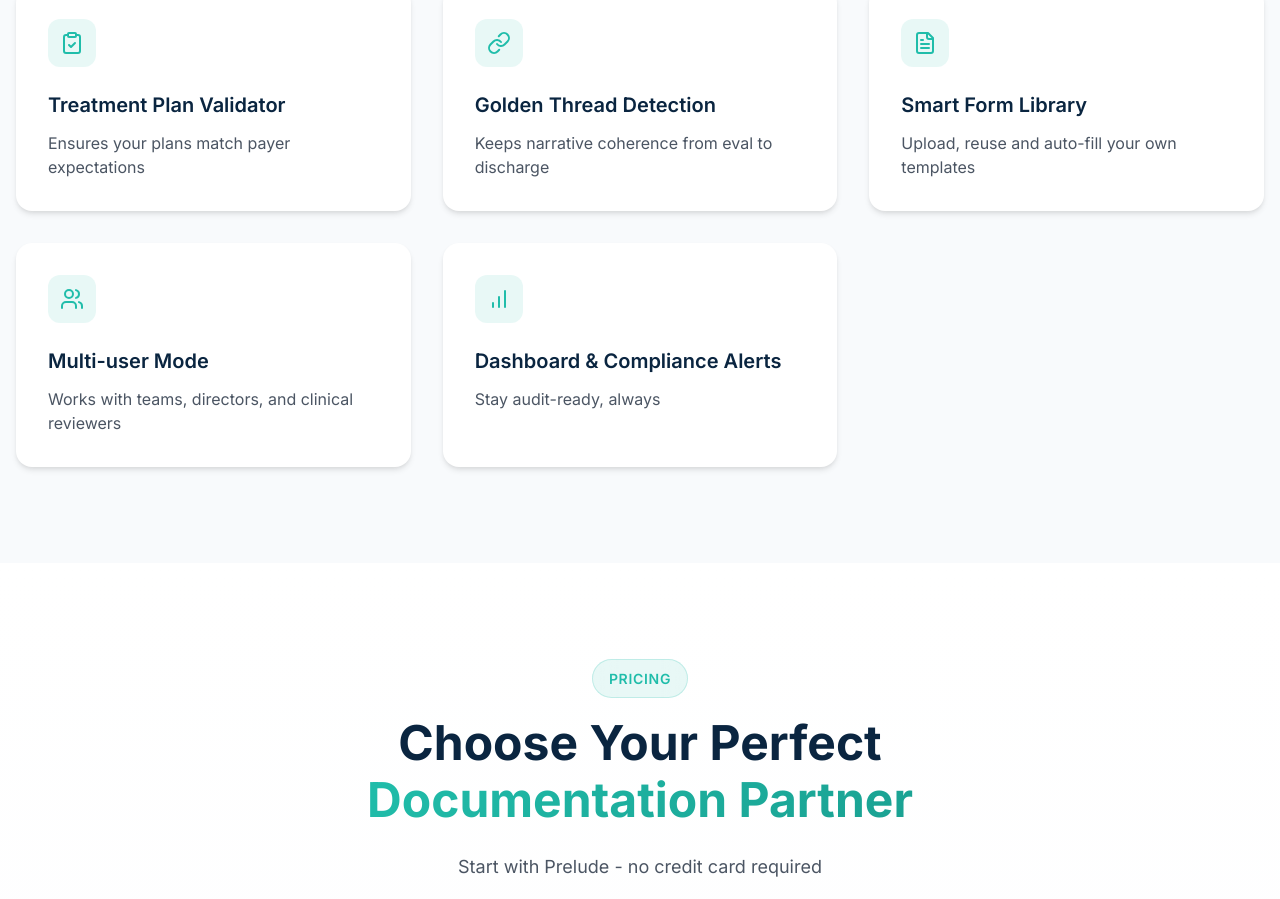
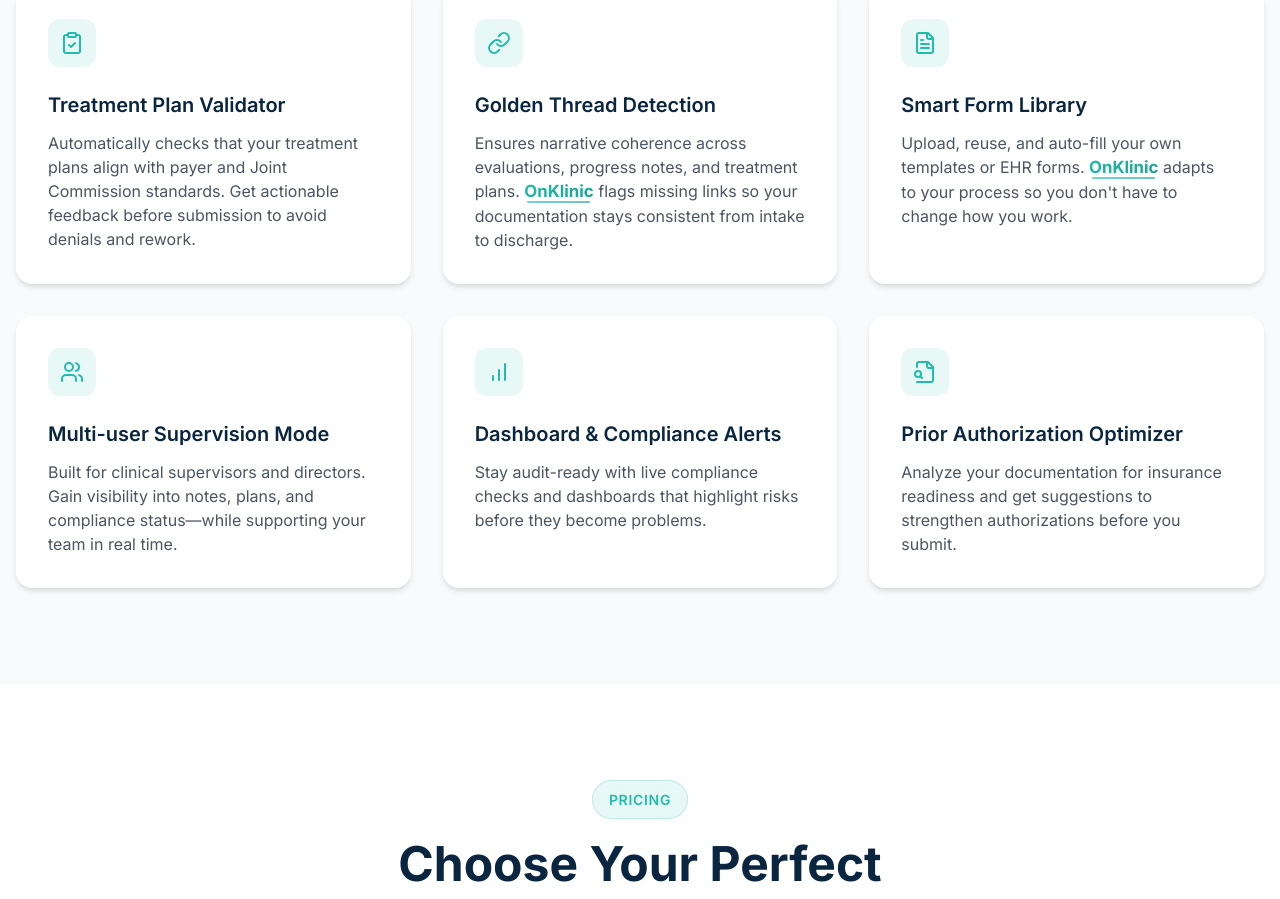
Before and after one commit to CleverDocsApp/Landing, a React (Vite) app: page / in a window 1280 px wide. Shown: the part 4249-5148 px from the top of the page. Built offline with nearby package versions, Linux system fonts and the light colour scheme.

Commit message:
Update FeaturesSection with new content and add Prior Authorization Optimizer

```diff
--- a/src/components/FeaturesSection/FeaturesSection.tsx
+++ b/src/components/FeaturesSection/FeaturesSection.tsx
@@ -1,5 +1,5 @@
 import React from 'react';
-import { ClipboardCheck, Link, FileText, Users, BarChart } from 'lucide-react';
+import { ClipboardCheck, Link, FileText, Users, BarChart, FileSearch } from 'lucide-react';
 import './FeaturesSection.css';
 
 interface FeaturesSectionProps {
@@ -10,34 +10,39 @@ const features = [
   {
     icon: <ClipboardCheck size={24} />,
     title: 'Treatment Plan Validator',
-    description: 'Ensures your plans match payer expectations'
+    description: 'Automatically checks that your treatment plans align with payer and Joint Commission standards. Get actionable feedback before submission to avoid denials and rework.'
   },
   {
     icon: <Link size={24} />,
     title: 'Golden Thread Detection',
-    description: 'Keeps narrative coherence from eval to discharge'
+    description: 'Ensures narrative coherence across evaluations, progress notes, and treatment plans. OnKlinic flags missing links so your documentation stays consistent from intake to discharge.'
   },
   {
     icon: <FileText size={24} />,
     title: 'Smart Form Library',
-    description: 'Upload, reuse and auto-fill your own templates'
+    description: 'Upload, reuse, and auto-fill your own templates or EHR forms. OnKlinic adapts to your process so you don\'t have to change how you work.'
   },
   {
     icon: <Users size={24} />,
-    title: 'Multi-user Mode',
-    description: 'Works with teams, directors, and clinical reviewers'
+    title: 'Multi-user Supervision Mode',
+    description: 'Built for clinical supervisors and directors. Gain visibility into notes, plans, and compliance status—while supporting your team in real time.'
   },
   {
     icon: <BarChart size={24} />,
     title: 'Dashboard & Compliance Alerts',
-    description: 'Stay audit-ready, always'
+    description: 'Stay audit-ready with live compliance checks and dashboards that highlight risks before they become problems.'
+  },
+  {
+    icon: <FileSearch size={24} />,
+    title: 'Prior Authorization Optimizer',
+    description: 'Analyze your documentation for insurance readiness and get suggestions to strengthen authorizations before you submit.'
   }
 ];
 
 const FeaturesSection: React.FC<FeaturesSectionProps> = ({ activeSection }) => {
-  // Function to replace "OK" with highlighted version
-  const highlightOK = (text: string) => {
-    return text.replace(/\bOK\b/g, '<span class="ok-highlight">OK</span>');
+  // Function to replace "OnKlinic" with highlighted version
+  const highlightOnKlinic = (text: string) => {
+    return text.replace(/\bOnKlinic\b/g, '<span class="ok-highlight">OnKlinic</span>');
   };
 
   return (
@@ -65,7 +70,7 @@ const FeaturesSection: React.FC<FeaturesSectionProps> = ({ activeSection }) => {
               <h3 className="text-xl font-semibold mb-3">{feature.title}</h3>
               <p
                 className="text-gray-600"
-                dangerouslySetInnerHTML={{ __html: highlightOK(feature.description) }}
+                dangerouslySetInnerHTML={{ __html: highlightOnKlinic(feature.description) }}
               />
             </div>
           ))}
```
